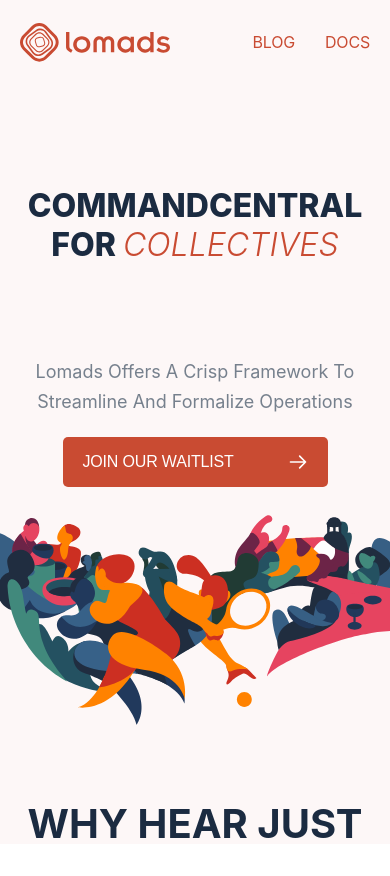
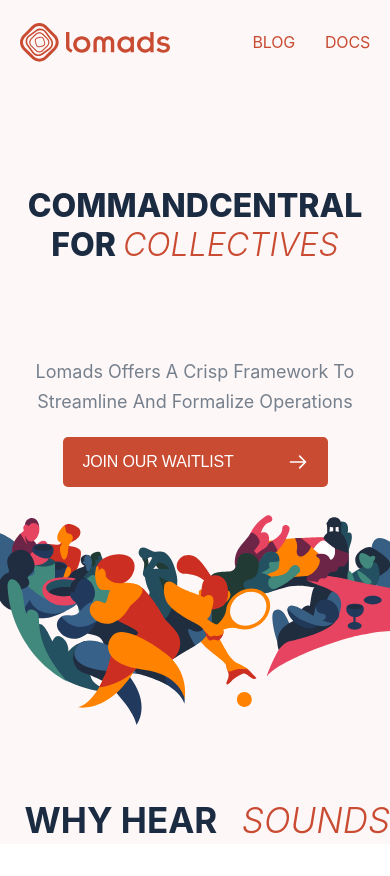
Before and after one commit to lomads/lomads-website, a React (Create React App) app: page / in a window 390 px wide. Shown: the top 876 px of the page. Built offline with nearby package versions, Linux system fonts and the light colour scheme.

Commit message:
Update Sound.style.css

```diff
--- a/src/pages/Homepage/sections/Sound/Sound.style.css
+++ b/src/pages/Homepage/sections/Sound/Sound.style.css
@@ -51,22 +51,29 @@
 .sound-container .sound-header-container .sound-header {
     width: 100%;
     overflow: hidden;
+    display: flex;
+    justify-content: center;
 }
 
 .sound-container .sound-header-container .sound-header h1 {
     font-style: normal;
     font-weight: 800;
-    font-size: 100px;
+    font-size: 80px;
     color: #1B2B41;
     text-transform: capitalize;
     width: 100%;
+    display: flex;
+    justify-content: center;
+    text-align: center;
 }
 
 .sound-container .sound-header-container .sound-header h1 span {
     font-style: italic;
     font-weight: 300;
-    font-size: 100px;
+    font-size: 80px;
     color: #C94B32;
+    display: flex;
+    justify-content: center;
 }
 
 .sound-container .sound-header-container .sound-header .right_to_left {
@@ -106,7 +113,7 @@
 .sound-container .sound-content .sound-section h1 {
     font-style: normal;
     font-weight: 400;
-    font-size: 25px;
+    font-size: 28px;
     color: #B12F15;
     margin-bottom: 15px;
 }
@@ -114,7 +121,7 @@
 .sound-container .sound-content .sound-section p {
     font-style: normal;
     font-weight: 400;
-    font-size: 15px;
+    font-size: 18px;
     color: #76808D;
     line-height: 20px;
 }
@@ -172,10 +179,10 @@
     }
 }
 
-@media only screen and (max-width: 340px) {
+@media only screen and (max-width: 344px) {
     .sound-container {
         justify-content: center;
-        padding: 0;
+        /* padding: 0 27px; */
         height: 0;
         height: 100%;
     }
@@ -197,22 +204,24 @@
         text-transform: uppercase;
         width: 100%;
         margin-left: 0 !important;
+        animation-name: none;
     }
 
     .sound-container .sound-header-container .sound-header .left_to_right {
         text-transform: uppercase;
         width: 100%;
         margin-left: 0 !important;
+        animation-name: none;
     }
 
     .sound-container .sound-header-container .sound-header h1 {
         font-weight: 700;
-        font-size: 30px;
+        font-size: 25px;
         text-align: center;
     }
 
     .sound-container .sound-header-container .sound-header h1 span {
-        font-size: 30px;
+        font-size: 25px;
     }
 
     .sound-container .sound-content {
@@ -228,11 +237,6 @@
         padding: 0 27px;
     }
 
-    .sound-container .sound-content .sound-section:last-child {
-        margin: 0;
-        margin-bottom: 35px;
-    }
-
     .sound-container .sound-content .sound-section h1 {
         text-align: center;
     }
@@ -245,15 +249,17 @@
         font-weight: 600;
     }
 
-    .sound-container img {
-        width: 100%;
-        position: absolute;
-        bottom: 0;
+    .sound-container .sound-footer {
+        height: 75px;
+        animation: none;
     }
 
-    .sound-container .sound-footer {
-        height: 60px;
-        animation: none;
+    .sound-container .sound-content .sound-section h1 {
+        font-size: 18px;
+    }
+
+    .sound-container .sound-content .sound-section p {
+        font-size: 12px;
     }
 }
 
@@ -294,12 +300,12 @@
 
     .sound-container .sound-header-container .sound-header h1 {
         font-weight: 700;
-        font-size: 40px;
+        font-size: 30px;
         text-align: center;
     }
 
     .sound-container .sound-header-container .sound-header h1 span {
-        font-size: 40px;
+        font-size: 30px;
     }
 
     .sound-container .sound-content {
@@ -331,9 +337,18 @@
         height: 75px;
         animation: none;
     }
+
+    .sound-container .sound-content .sound-section h1 {
+        font-size: 20px;
+    }
+
+    .sound-container .sound-content .sound-section p {
+        font-size: 14px;
+    }
+
 }
 
-@media only screen and (min-width: 376px) and (max-width : 768px) {
+@media only screen and (min-width: 376px) and (max-width : 549px) {
     .sound-container {
         justify-content: center;
         padding: 0;
@@ -370,12 +385,12 @@
 
     .sound-container .sound-header-container .sound-header h1 {
         font-weight: 700;
-        font-size: 40px;
+        font-size: 35px;
         text-align: center;
     }
 
     .sound-container .sound-header-container .sound-header h1 span {
-        font-size: 40px;
+        font-size: 35px;
     }
 
     .sound-container .sound-content {
@@ -389,6 +404,13 @@
         width: 100%;
         margin-bottom: 70px;
         padding: 0 27px;
+    }
+    .sound-container .sound-content .sound-section h1 {
+        font-size: 20px;
+    }
+
+    .sound-container .sound-content .sound-section p {
+        font-size: 14px;
     }
 
     .sound-container .sound-content .sound-section h1 {
@@ -409,7 +431,7 @@
     }
 }
 
-@media only screen and (min-width: 426px) and (max-width : 768px) {
+@media only screen and (min-width: 550px) and (max-width : 768px) {
     .sound-container {
         justify-content: center;
         padding: 0 27px;
@@ -428,11 +450,12 @@
 
     .sound-container .sound-header-container .sound-header h1 {
         font-weight: 700;
-        font-size: 50px;
+        font-size: 40px;
+        text-align: center;
     }
 
     .sound-container .sound-header-container .sound-header h1 span {
-        font-size: 50px;
+        font-size: 40px;
     }
 
     .sound-container .sound-content {
@@ -471,10 +494,12 @@
     .sound-container .sound-header-container .sound-header h1 {
         font-weight: 700;
         font-size: 50px;
+        text-align: center;
     }
 
     .sound-container .sound-header-container .sound-header h1 span {
         font-size: 50px;
+        text-align: center;
     }
 
     .sound-container .sound-content {
```
